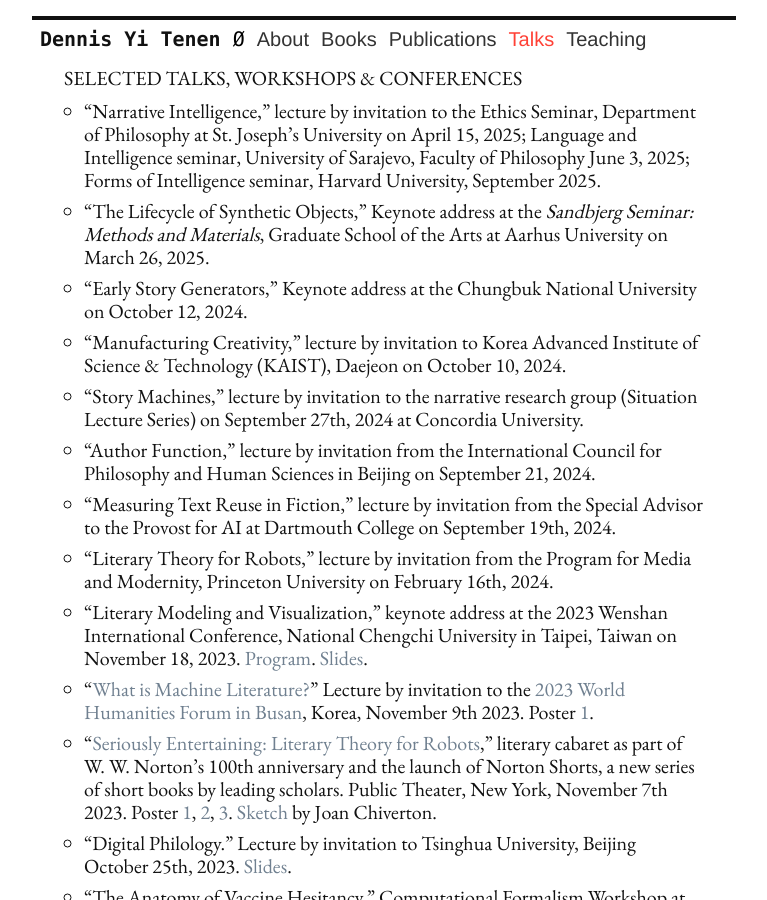
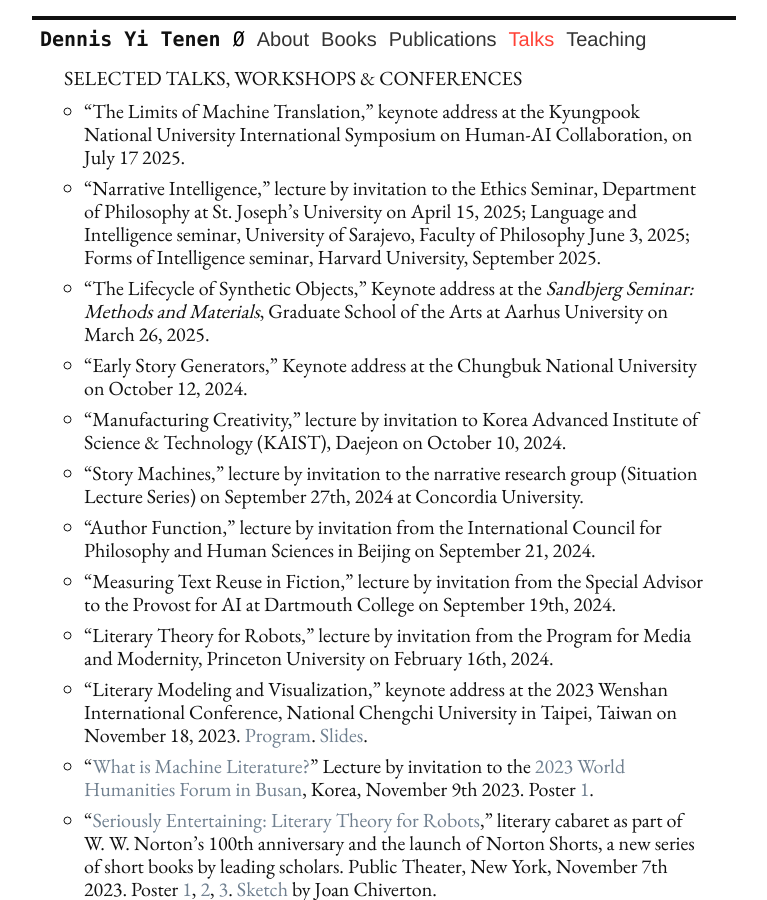
Before and after one commit to denten/denten.github.io, a Jekyll site: the page built from _pages/talks.md, in a window 1280 px wide and 900 px high. Shown: the whole window, without its empty margins (256-1023 px from the left). Built offline with Jekyll 4.4.1, drawn with Linux system fonts in a browser that asks for light colours; nearby versions of some CDN libraries.

Commit message:
update the KNU talk

```diff
--- a/_includes/CV/06-talks.md
+++ b/_includes/CV/06-talks.md
@@ -1,5 +1,7 @@
 ## Selected Talks, Workshops & Conferences
 
+- "The Limits of Machine Translation," keynote address at the Kyungpook National University
+International Symposium on Human-AI Collaboration, on July 17 2025.
 - "Narrative Intelligence," lecture by invitation to the Ethics Seminar, Department of
 Philosophy at St. Joseph's University on April 15, 2025; Language and Intelligence seminar,
 University of Sarajevo, Faculty of Philosophy June 3, 2025; Forms of Intelligence seminar,
```
